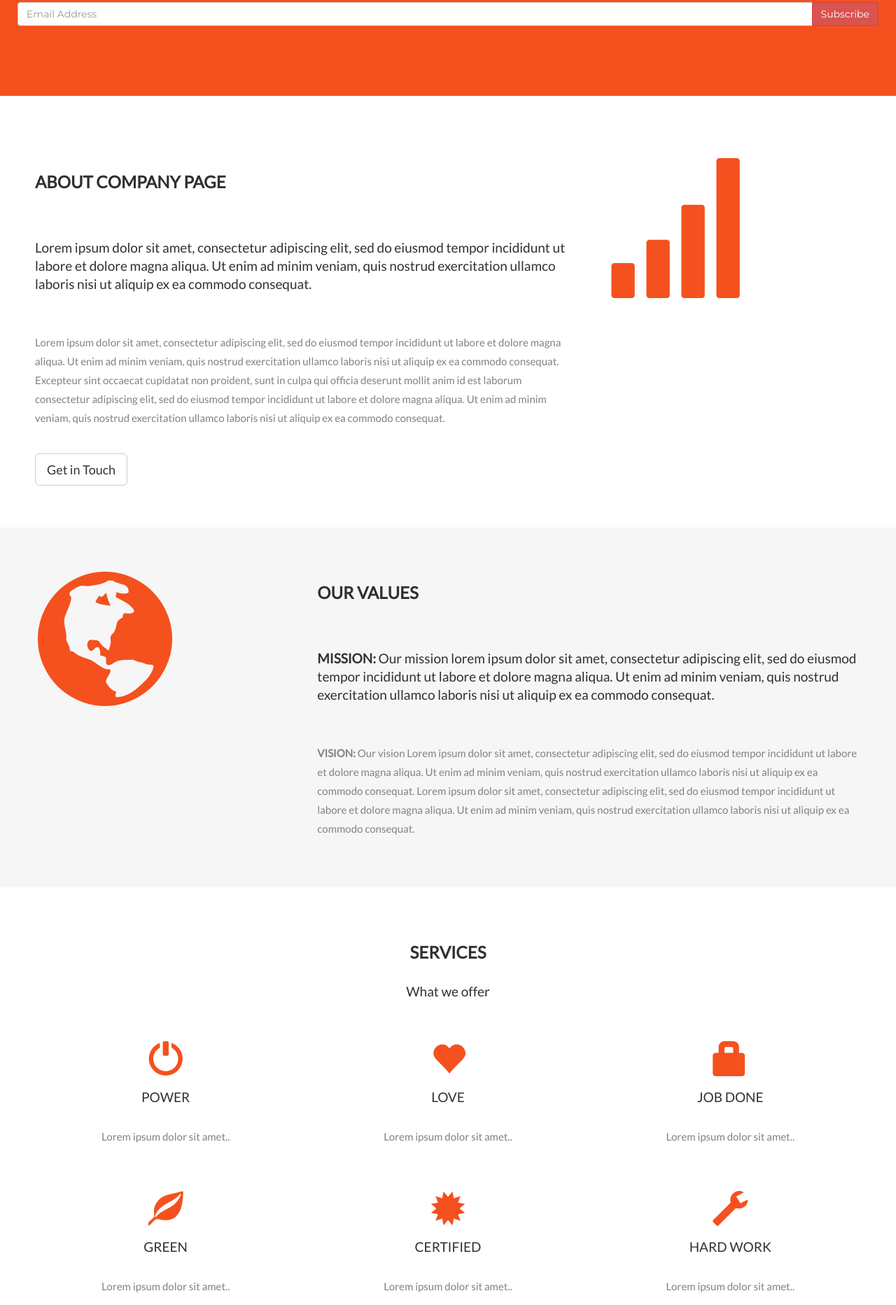
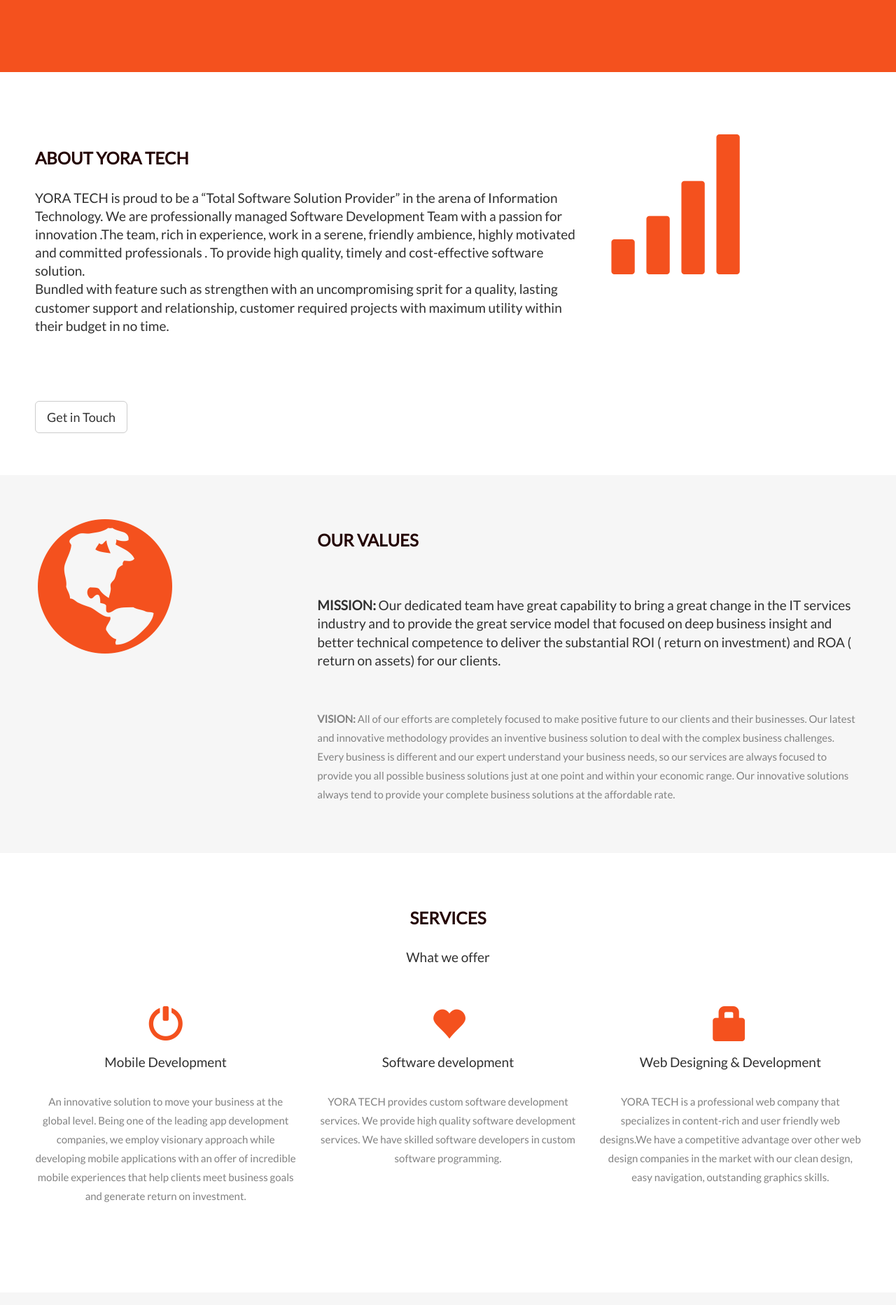
Before and after one commit to YoraApps/YoraWebsite, a plain HTML site: page index.html in a window 1280 px wide. Shown: the part 387-2252 px from the top of the page at 70% size. Drawn offline with nearby package versions, Linux system fonts and the light colour scheme; some packages are replaced by stand-ins of ours.

Commit message:
content chnage

```diff
--- a/index.html
+++ b/index.html
@@ -19,7 +19,7 @@
   h2 {
       font-size: 24px;
       text-transform: uppercase;
-      color: #303030;
+      color: #240505;
       font-weight: 600;
       margin-bottom: 30px;
   }
@@ -201,7 +201,7 @@
         <span class="icon-bar"></span>
         <span class="icon-bar"></span>
       </button>
-      <a class="navbar-brand" href="#myPage">YORA TECH</a>
+      <a class="navbar-brand" href="#myPage">YORA TECH </a>
 
     </div>
     <div class="collapse navbar-collapse" id="myNavbar">
@@ -218,25 +218,26 @@
 
 <div class="jumbotron text-center">
   <img src="img/yoralogo.png" style="width:20%"/>
-  <h1>YORA TECH</h1>
+  <h1>YORA TECH </h1>
   <p>We specialize ur dreams</p>
-  <form>
+  <!-- <form>
     <div class="input-group">
       <input type="email" class="form-control" size="10" placeholder="Email Address" required>
       <div class="input-group-btn">
         <button type="button" class="btn btn-danger">Subscribe</button>
       </div>
     </div>
-  </form>
+  </form> -->
 </div>
 
 <!-- Container (About Section) -->
 <div id="about" class="container-fluid">
   <div class="row">
     <div class="col-sm-8">
-      <h2>About Company Page</h2><br>
-      <h4>Lorem ipsum dolor sit amet, consectetur adipiscing elit, sed do eiusmod tempor incididunt ut labore et dolore magna aliqua. Ut enim ad minim veniam, quis nostrud exercitation ullamco laboris nisi ut aliquip ex ea commodo consequat.</h4><br>
-      <p>Lorem ipsum dolor sit amet, consectetur adipiscing elit, sed do eiusmod tempor incididunt ut labore et dolore magna aliqua. Ut enim ad minim veniam, quis nostrud exercitation ullamco laboris nisi ut aliquip ex ea commodo consequat. Excepteur sint occaecat cupidatat non proident, sunt in culpa qui officia deserunt mollit anim id est laborum consectetur adipiscing elit, sed do eiusmod tempor incididunt ut labore et dolore magna aliqua. Ut enim ad minim veniam, quis nostrud exercitation ullamco laboris nisi ut aliquip ex ea commodo consequat.</p>
+      <h2>ABOUT YORA TECH</h2>
+      <h4>YORA TECH is proud to be a “Total Software Solution Provider” in the arena of Information Technology. We are professionally managed Software Development Team with a passion for innovation .The team, rich in experience, work in a serene, friendly ambience, highly motivated and committed professionals . To provide high quality, timely and cost-effective software solution.
+     <br>   Bundled with feature such as strengthen with an uncompromising  sprit for a quality, lasting  customer support and relationship, customer required projects with maximum utility within their budget in no time.</h4><br>
+      <p></p>
       <br><button class="btn btn-default btn-lg">Get in Touch</button>
     </div>
     <div class="col-sm-4">
@@ -252,9 +253,9 @@
     </div>
     <div class="col-sm-8">
       <h2>Our Values</h2><br>
-      <h4><strong>MISSION:</strong> Our mission lorem ipsum dolor sit amet, consectetur adipiscing elit, sed do eiusmod tempor incididunt ut labore et dolore magna aliqua. Ut enim ad minim veniam, quis nostrud exercitation ullamco laboris nisi ut aliquip ex ea commodo consequat.</h4><br>
-      <p><strong>VISION:</strong> Our vision Lorem ipsum dolor sit amet, consectetur adipiscing elit, sed do eiusmod tempor incididunt ut labore et dolore magna aliqua. Ut enim ad minim veniam, quis nostrud exercitation ullamco laboris nisi ut aliquip ex ea commodo consequat.
-      Lorem ipsum dolor sit amet, consectetur adipiscing elit, sed do eiusmod tempor incididunt ut labore et dolore magna aliqua. Ut enim ad minim veniam, quis nostrud exercitation ullamco laboris nisi ut aliquip ex ea commodo consequat.</p>
+      <h4><strong>MISSION:</strong> Our dedicated team have great capability to bring a great change in the IT services industry and to provide the great service model that focused on deep business insight and better technical competence to deliver the substantial ROI ( return on investment) and ROA ( return on assets) for our clients.</h4><br>
+      <p><strong>VISION:</strong> All of our efforts are completely focused to make positive future to our clients and their businesses. Our latest and innovative methodology provides an inventive business solution to deal with the complex business challenges.
+        Every business is different and our expert understand your business needs, so our services are always focused to provide you all possible business solutions just at one point and within your economic range. Our innovative solutions always tend to provide your complete business solutions at the affordable rate.</p>
     </div>
   </div>
 </div>
@@ -267,22 +268,22 @@
   <div class="row slideanim">
     <div class="col-sm-4">
       <span class="glyphicon glyphicon-off logo-small"></span>
-      <h4>POWER</h4>
-      <p>Lorem ipsum dolor sit amet..</p>
+      <h4>Mobile Development</h4>
+      <p>An innovative solution to move your business at the global level. Being one of the leading app development companies, we employ visionary approach while developing mobile applications with an offer of incredible mobile experiences that help clients meet business goals and generate return on investment.</p>
     </div>
     <div class="col-sm-4">
       <span class="glyphicon glyphicon-heart logo-small"></span>
-      <h4>LOVE</h4>
-      <p>Lorem ipsum dolor sit amet..</p>
+      <h4>Software development</h4>
+      <p>YORA TECH  provides custom software development services. We provide high quality software development services. We have skilled software developers in custom software programming.</p>
     </div>
     <div class="col-sm-4">
       <span class="glyphicon glyphicon-lock logo-small"></span>
-      <h4>JOB DONE</h4>
-      <p>Lorem ipsum dolor sit amet..</p>
+      <h4>Web Designing & Development</h4>
+      <p>YORA TECH  is a professional web  company that specializes in content-rich and user friendly web designs.We have a competitive advantage over other web design companies in the market with our clean design, easy navigation, outstanding graphics skills.</p>
     </div>
   </div>
   <br><br>
-  <div class="row slideanim">
+  <!-- <div class="row slideanim">
     <div class="col-sm-4">
       <span class="glyphicon glyphicon-leaf logo-small"></span>
       <h4>GREEN</h4>
@@ -298,7 +299,7 @@
       <h4 style="color:#303030;">HARD WORK</h4>
       <p>Lorem ipsum dolor sit amet..</p>
     </div>
-  </div>
+  </div> -->
 </div>
 
 <!-- Container (Portfolio Section) -->
@@ -443,9 +444,9 @@
   <div class="row">
     <div class="col-sm-5">
       <p>Contact us and we'll get back to you within 24 hours.</p>
-      <p><span class="glyphicon glyphicon-map-marker"></span> Bengalore, INDIA</p>
+      <p><span class="glyphicon glyphicon-map-marker"></span> Bengalore, IND</p>
       <p><span class="glyphicon glyphicon-phone"></span> +91 9535881835</p>
-      <p><span class="glyphicon glyphicon-envelope"></span> techyora@gmail.com</p>
+      <p><span class="glyphicon glyphicon-envelope"></span> techyora@gmail.com </p>
     </div>
     <div class="col-sm-7 slideanim">
       <div class="row">
@@ -467,8 +468,11 @@
 </div>
 
 <!-- Add Google Maps -->
-<div id="googleMap" style="height:400px;width:100%;"></div>
-<script>
+ <div id="googleMap" style="height:400px;width:100%;">
+  <iframe src="https://www.google.com/maps/embed?pb=!1m10!1m8!1m3!1d10839.958373435255!2d77.70401924577034!3d12.955909808645332!3m2!1i1024!2i768!4f13.1!5e0!3m2!1sen!2sin!4v1522488956478" width="100%" height="100%"></iframe>
+ </div>
+
+<!-- <script>
 function myMap() {
 var myCenter = new google.maps.LatLng(41.878114, -87.629798);
 var mapProp = {center:myCenter, zoom:12, scrollwheel:false, draggable:false, mapTypeId:google.maps.MapTypeId.ROADMAP};
@@ -476,8 +480,9 @@ var map = new google.maps.Map(document.getElementById("googleMap"),mapProp);
 var marker = new google.maps.Marker({position:myCenter});
 marker.setMap(map);
 }
-</script>
-<script src="https://maps.googleapis.com/maps/api/js?key=AIzaSyBu-916DdpKAjTmJNIgngS6HL_kDIKU0aU&callback=myMap"></script>
+</script> -->
+<!--
+<script src="https://maps.googleapis.com/maps/api/js?key=AIzaSyBu-916DdpKAjTmJNIgngS6HL_kDIKU0aU&callback=myMap"></script> -->
 <!--
 To use this code on your website, get a free API key from Google.
 Read more at: https://www.w3schools.com/graphics/google_maps_basic.asp
@@ -487,8 +492,8 @@ Read more at: https://www.w3schools.com/graphics/google_maps_basic.asp
   <a href="#myPage" title="To Top">
     <span class="glyphicon glyphicon-chevron-up"></span>
   </a>
-  <p>@Copyright 2018
-     <a href="https://www.yora.xyz">YORA TECH</a></p>
+  <p>@Copyright
+     <a href="https://www.yora.xyz">www.yora.xyz</a></p>
 </footer>
 
 <script>
```
